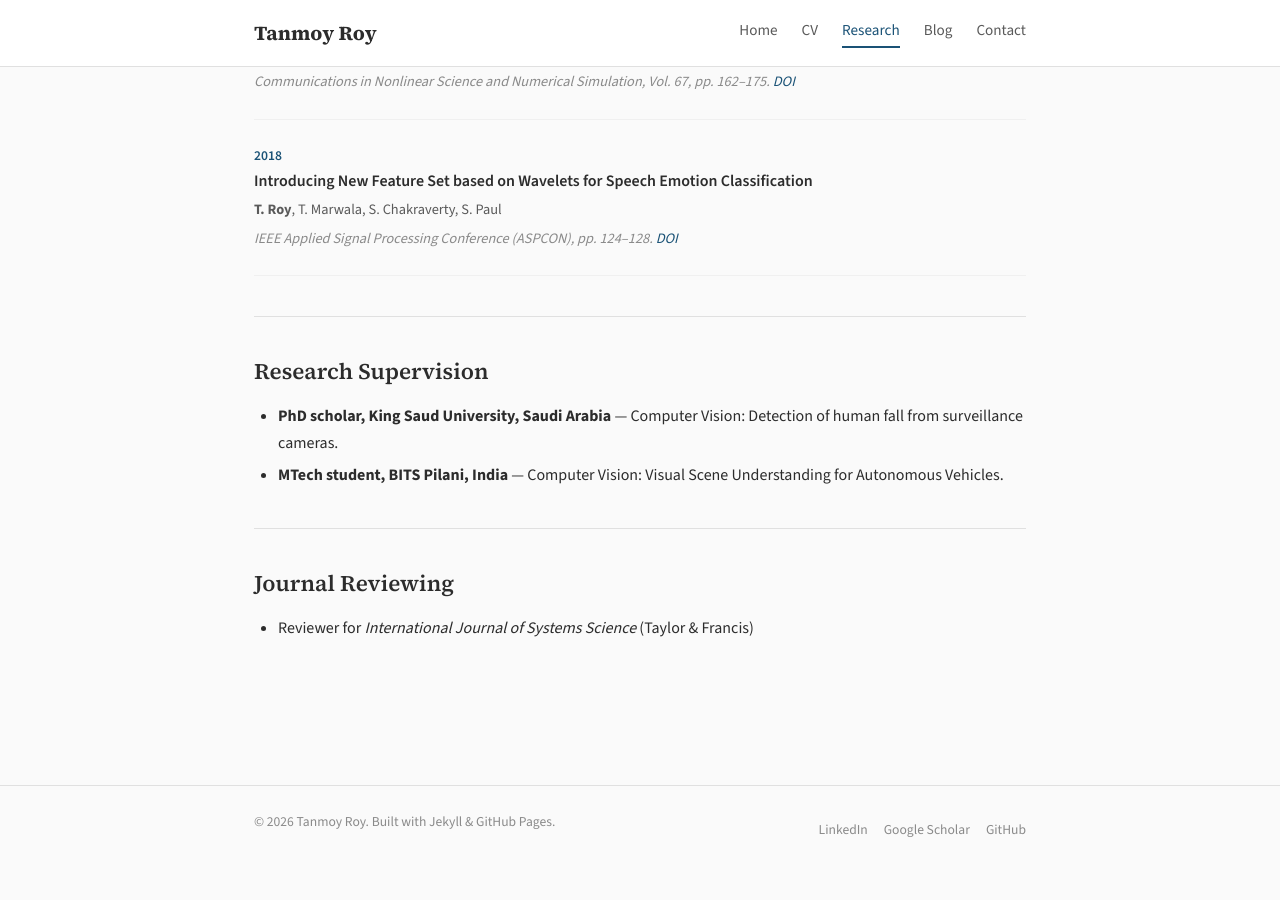
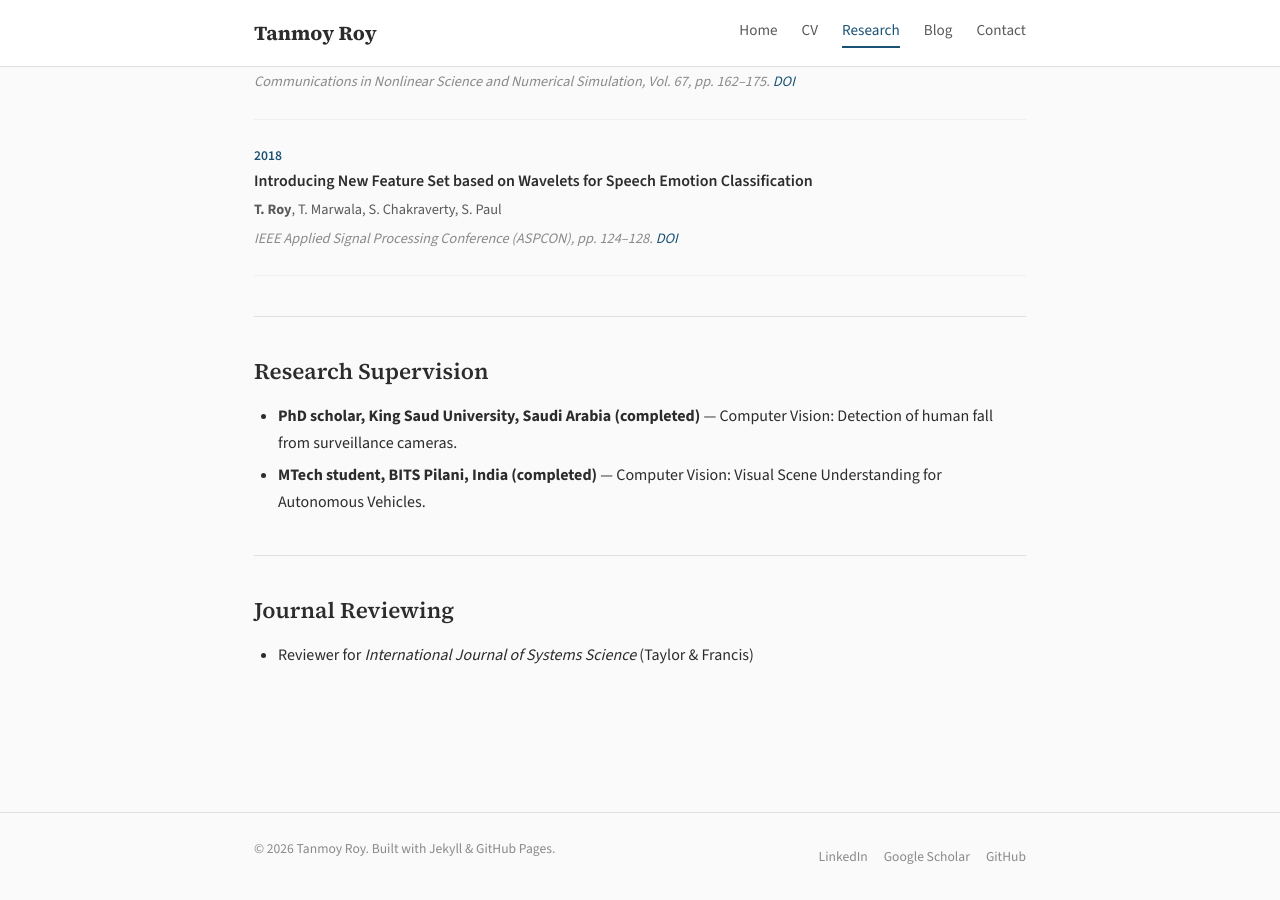
Before and after one commit to tan-res-space/my-profile, a Jekyll site: the page built from pages/research.md, in a window 1280 px wide and 900 px high, scrolled down 1459 px. Built offline with Jekyll 4.4.1, drawn with Linux system fonts in a browser that asks for light colours; before the commit the page ends 2332 px from its top, so only the background shows below that.

Commit message:
docs: mark King Saud and BITS Pilani supervisions as completed
- Mercor CV, detailed CV, and research page now say completed
- Detailed CV and homepage: replace 'eight peer-reviewed publications'
  with seven publications and one paper in preparation

Co-Authored-By: Claude Opus 5.5 <noreply@anthropic.com>

```diff
--- a/pages/research.md
+++ b/pages/research.md
@@ -73,8 +73,8 @@ My research sits at the intersection of machine learning and real-world applicat
 
 ## Research Supervision
 
-- **PhD scholar, King Saud University, Saudi Arabia** — Computer Vision: Detection of human fall from surveillance cameras.
-- **MTech student, BITS Pilani, India** — Computer Vision: Visual Scene Understanding for Autonomous Vehicles.
+- **PhD scholar, King Saud University, Saudi Arabia (completed)** — Computer Vision: Detection of human fall from surveillance cameras.
+- **MTech student, BITS Pilani, India (completed)** — Computer Vision: Visual Scene Understanding for Autonomous Vehicles.
 
 ---
 
```
Also changed, not shown: index.md (+1 -1 lines), 3 other files.
